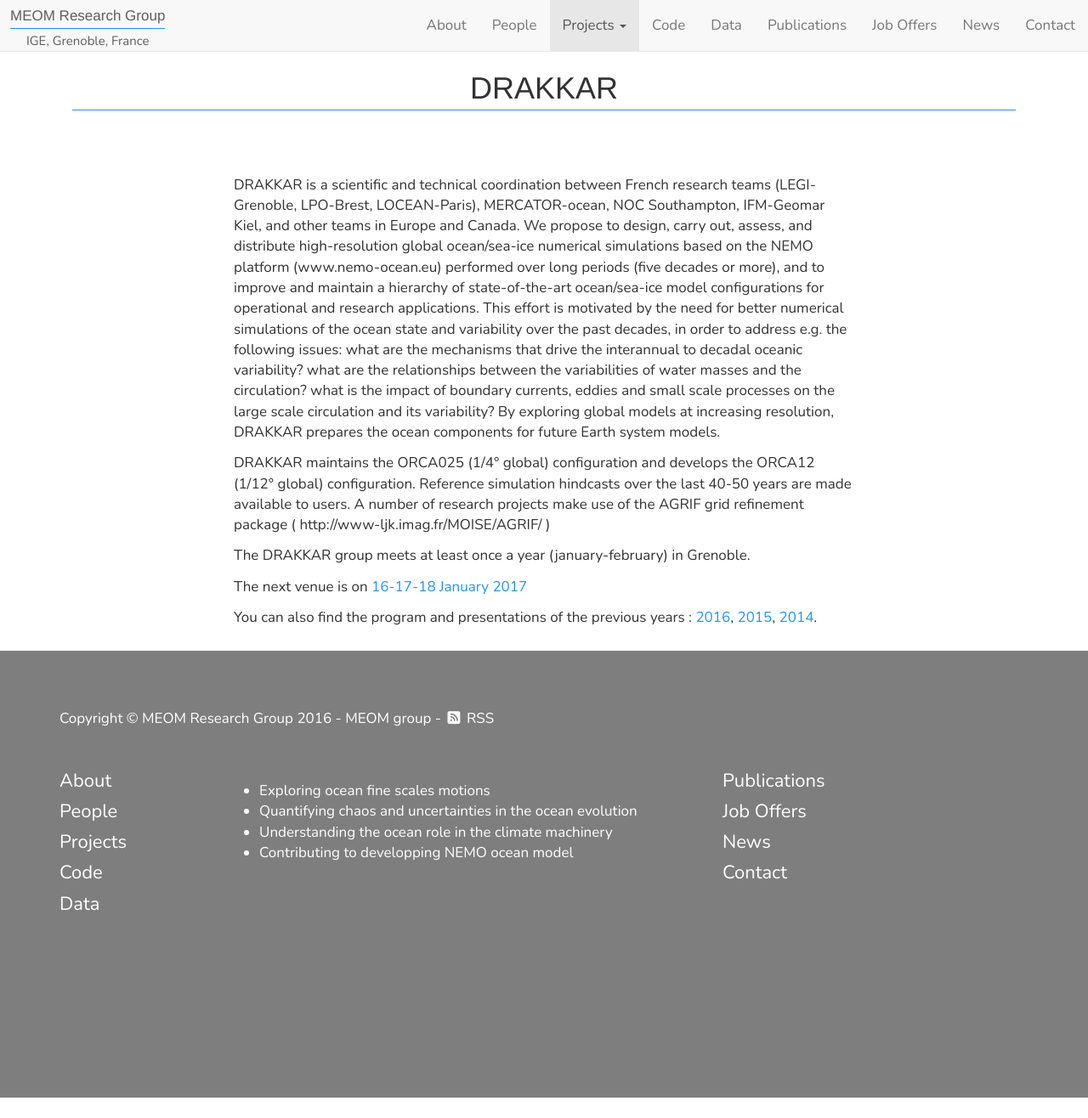
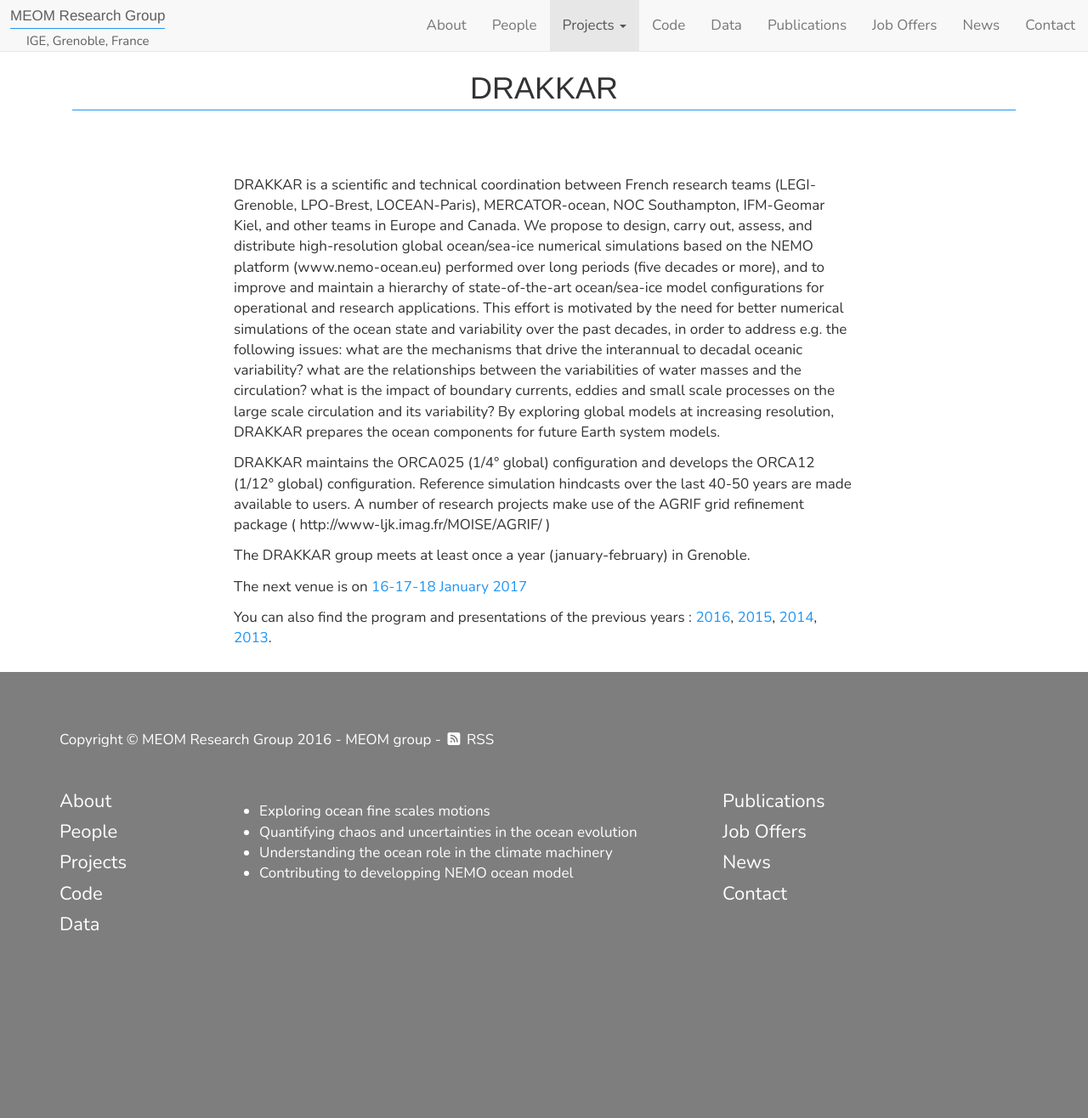
Before and after one commit to stephanieleroux/meom-group.github.io, a Jekyll site: the page built from projects/drakkar.md, in a window 1280 px wide and 1316 px high. Shown: the whole window at 85% size. Built offline with Jekyll 4.4.1, drawn with Linux system fonts in a browser that asks for light colours; nearby versions of some CDN libraries; some web fonts are replaced.

Commit message:
page for drakkar

```diff
--- a/projects/drakkar.md
+++ b/projects/drakkar.md
@@ -12,4 +12,4 @@
 
 The next venue is on [16-17-18 January 2017](http://lgge.osug.fr/meom/Events/Drakkar2017/)
 
-You can also find the program and presentations of the previous years : [2016](http://lgge.osug.fr/meom/Events/Drakkar2016), [2015](http://lgge.osug.fr/meom/Events/Drakkar2015), [2014](http://lgge.osug.fr/meom/Events/Drakkar2014).
+You can also find the program and presentations of the previous years : [2016](http://lgge.osug.fr/meom/Events/Drakkar2016), [2015](http://lgge.osug.fr/meom/Events/Drakkar2015), [2014](http://lgge.osug.fr/meom/Events/Drakkar2014), [2013](http://lgge.osug.fr/meom/Events/Drakkar2013).
```
